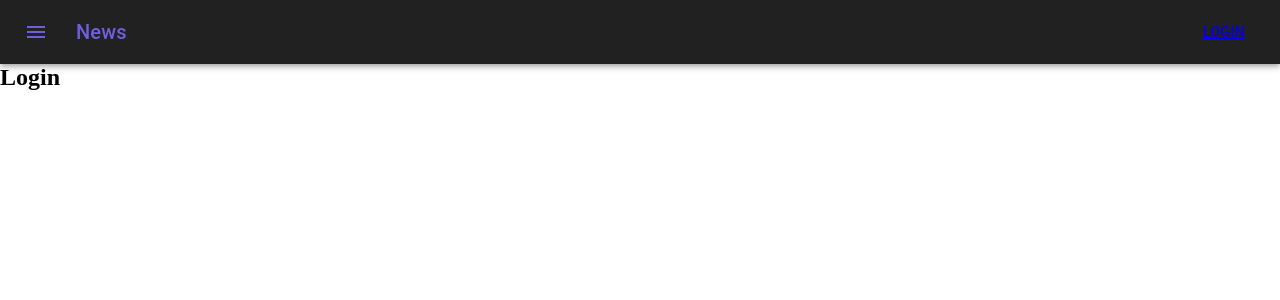
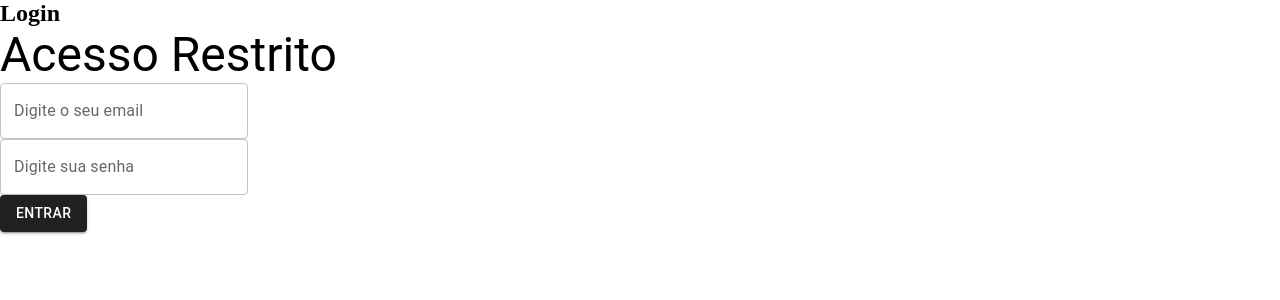
Before and after one commit to MarceloTadini/React-Clients, a React (Create React App) app: page /login in a window 1280 px wide. Shown: the top 300 px of the page. Built offline with nearby package versions, Linux system fonts and the light colour scheme.

Commit message:
Saving forms data

```diff
--- a/src/pages/Login.jsx
+++ b/src/pages/Login.jsx
@@ -1,10 +1,52 @@
-import Header from "../partials/Header/Header"
+import {TextField, Button, Typography} from '@mui/material';
+import { useState } from 'react';
 
 function Login(){
+
+    const [form, setForm] = useState({
+        email:'',
+        password:'',
+    })
+
+    function handleInputChange(event){
+        const {name, value} = event.target
+
+        setForm({
+            ...form,
+            [name]: value,
+        })
+    }
+
+    function handleFormSubmit(){
+        console.log(form)
+    }
+
     return(
         <>
-            <Header/>
             <h2>Login</h2>
+
+            <Typography variant="h3">Acesso Restrito</Typography>
+
+            <div>
+                <TextField
+                  label="Digite o seu email"
+                  name="email"
+                  onChange={handleInputChange}
+                />
+            </div>
+
+            <div>
+                <TextField
+                  label="Digite sua senha"
+                  name="password"
+                  onChange={handleInputChange}
+                  type='password'
+                />
+            </div>
+
+            <div>
+                <Button onClick={handleFormSubmit} variant="contained" color='primary'>Entrar</Button>
+            </div>
         </>
     )
 }
```
